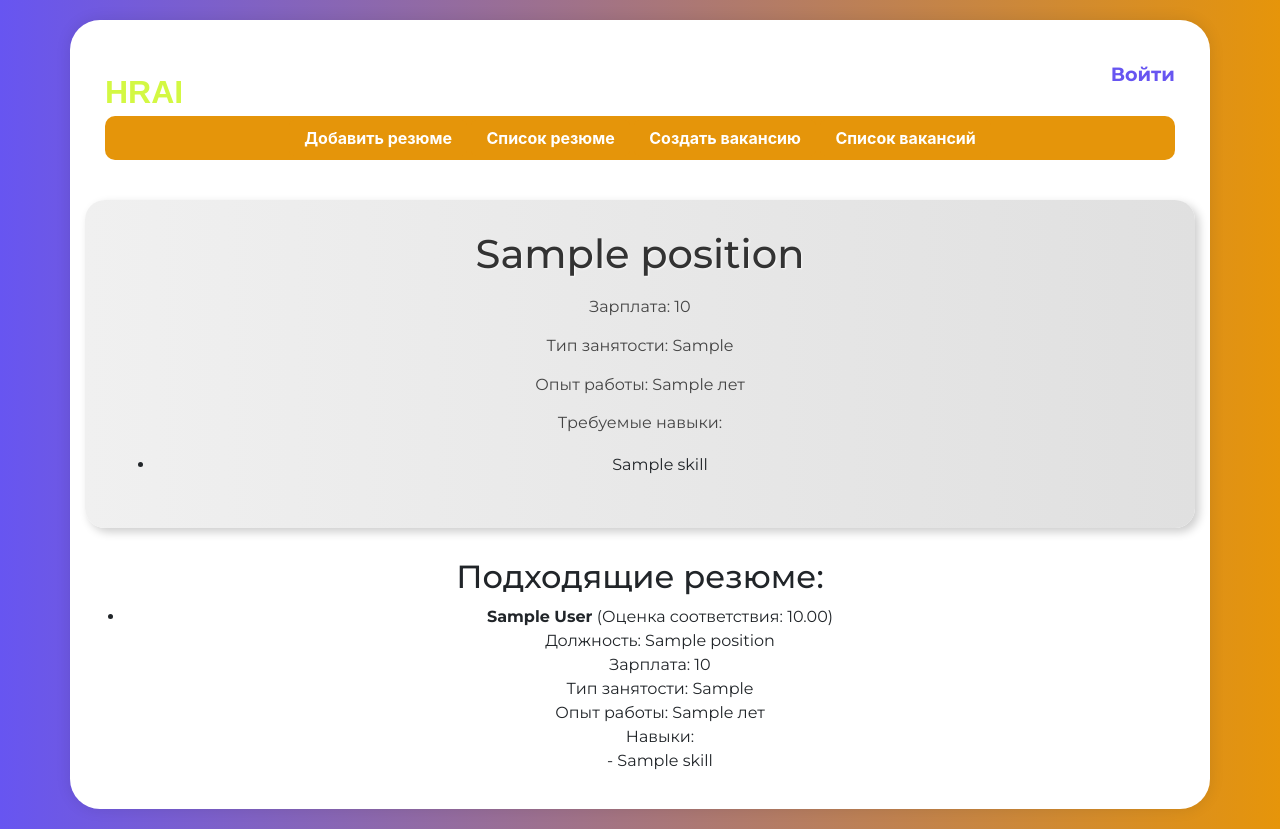
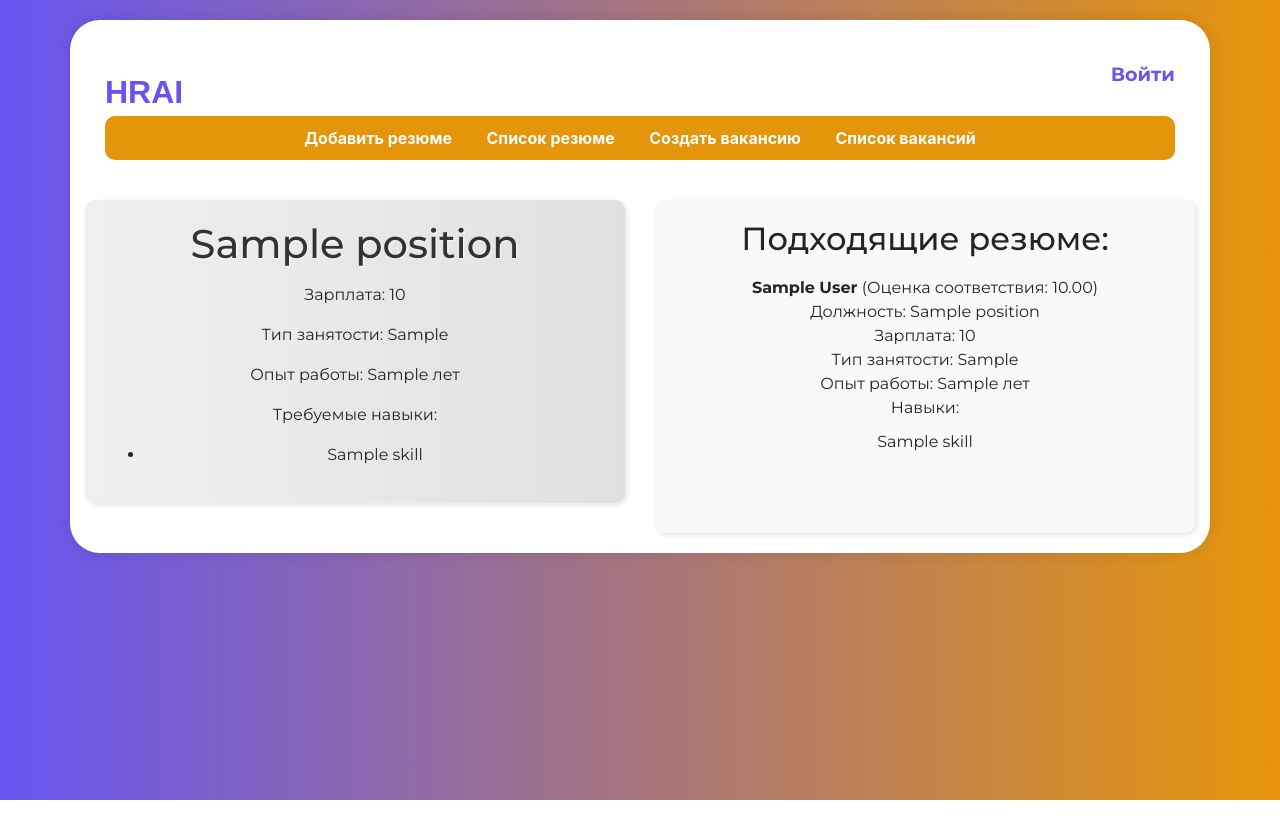
Before and after one commit to tttvvvnnn/coursework, a Django app: template hrai/main/templates/main/current_vacancy.html in a window 1280 px wide. After the commit the page ends 800 px from the top, so only its background shows below. Run offline with Django 3.2, Linux system fonts and the light colour scheme; the template is opened without the code that fills it: most values are stand-ins (such as "Sample title", 1, 10 or a date in 2020); some libraries are stand-ins or nearby versions; some web fonts are replaced.

Commit message:
changing css

```diff
--- a/hrai/main/static/main/css/styles.css
+++ b/hrai/main/static/main/css/styles.css
@@ -40,7 +40,7 @@ h1 {
     color: #6755F1;
 }
 .hrai {
-    color: #D3F843;
+    color: #6755F1;
     font-family: 'Kufam', sans-serif;
     font-weight: 600;
 }
@@ -48,7 +48,7 @@ h1 {
 .logo {
     font-family: 'Kufam', sans-serif;
     font-size: 2em;
-    color: #D3F843;
+    color: #6755F1;
     text-decoration: none;
     padding-top: 8px;
     font-weight: 600;
@@ -345,22 +345,45 @@ a.fill-div {
     text-shadow: 1px 1px 2px rgba(255, 255, 255, 0.8); /* Тень текста для контраста */
 }
 
-.vacancy-details p {
-    margin-bottom: 10px;
-    line-height: 1.8;
-    color: #444;
+.vacancy-container {
+    display: flex; /* Используем flexbox */
+    justify-content: space-between; /* Расстояние между блоками */
+    gap: 30px; /* Зазор между блоками */
+    margin-top: 20px; /* Отступ сверху */
 }
 
-.vacancy-details strong{
-    font-weight: 600;
+.vacancy-details, .resumes-list {
+    flex: 1; /* Занимают одинаковую ширину */
+    padding: 20px;
+    border-radius: 10px;
+    box-shadow: 2px 2px 5px rgba(0, 0, 0, 0.1);
+    background-color: #f9f9f9;
 }
 
-.vacancy-details ul li { /* Селектор для всех li внутри .vacancy-details */
-  padding: 5px 10px;
-  margin-bottom: 5px;
-  border-bottom: 1px solid #eee;
+.resumes-list ul {
+    list-style: none;
+    padding: 0;
 }
 
-.vacancy-details ul li:last-child {
-  border-bottom: none;
+.resumes-list li {
+    border-bottom: 1px solid #eee;
+    padding: 10px 0;
 }
+
+.resumes-list li:last-child {
+    border-bottom: none;
+}
+
+
+.skills-list li {
+    margin-bottom: 5px;
+}
+
+.resume-skills-list{
+    list-style: none;
+    padding-left: 20px;
+}
+
+.resume-skills-list li{
+    margin-bottom: 3px;
+}
--- a/hrai/main/templates/main/current_vacancy.html
+++ b/hrai/main/templates/main/current_vacancy.html
@@ -25,21 +25,22 @@
 {% endblock %}
 
 {% block main_content %}
+    <div class="vacancy-container">  <!-- Новый контейнер -->
         <div class="vacancy-details">
             <h1>{{ vacancy.position }}</h1>
             <p>Зарплата: {{ vacancy.salary }}</p>
             <p>Тип занятости: {{ vacancy.employment_type }}</p>
             <p>Опыт работы: {{ vacancy.work_experience }} лет</p>
-    <p>Требуемые навыки: <br>
-        <ul class="skills-list">  <!-- Используем тег ul для списка -->
+            <p>Требуемые навыки:
+                <ul class="skills-list">
                     {% for skill in vacancy.skills.all %}
                         <li>{{ skill.skill.name }}</li>
                     {% endfor %}
                 </ul>
-
+            </p>
         </div>
 
-
+        <div class="resumes-list">  <!-- Контейнер для резюме -->
             <h2>Подходящие резюме:</h2>
             {% if matched_resumes %}
                 <ul>
@@ -50,14 +51,18 @@
                             Зарплата: {{ resume.salary }}<br>
                             Тип занятости: {{ resume.employment_type }}<br>
                             Опыт работы: {{ resume.work_experience }} лет<br>
-                    Навыки: <br>
+                            Навыки:
+                            <ul class="resume-skills-list">
                                 {% for skill in resume.skills.all %}
-                            - {{ skill.skill.name }}<br>  <!-- Обратите внимание на skill.skill.name -->
+                                    <li>{{ skill.skill.name }}</li>
                                 {% endfor %}
+                            </ul>
                         </li>
                     {% endfor %}
                 </ul>
             {% else %}
                 <p>К сожалению, подходящих резюме не найдено.</p>
             {% endif %}
+        </div>
+    </div>
 {% endblock %}
```
Also changed, not shown: hrai/db.sqlite3. Lines whose indentation alone changed are shown as unchanged.
